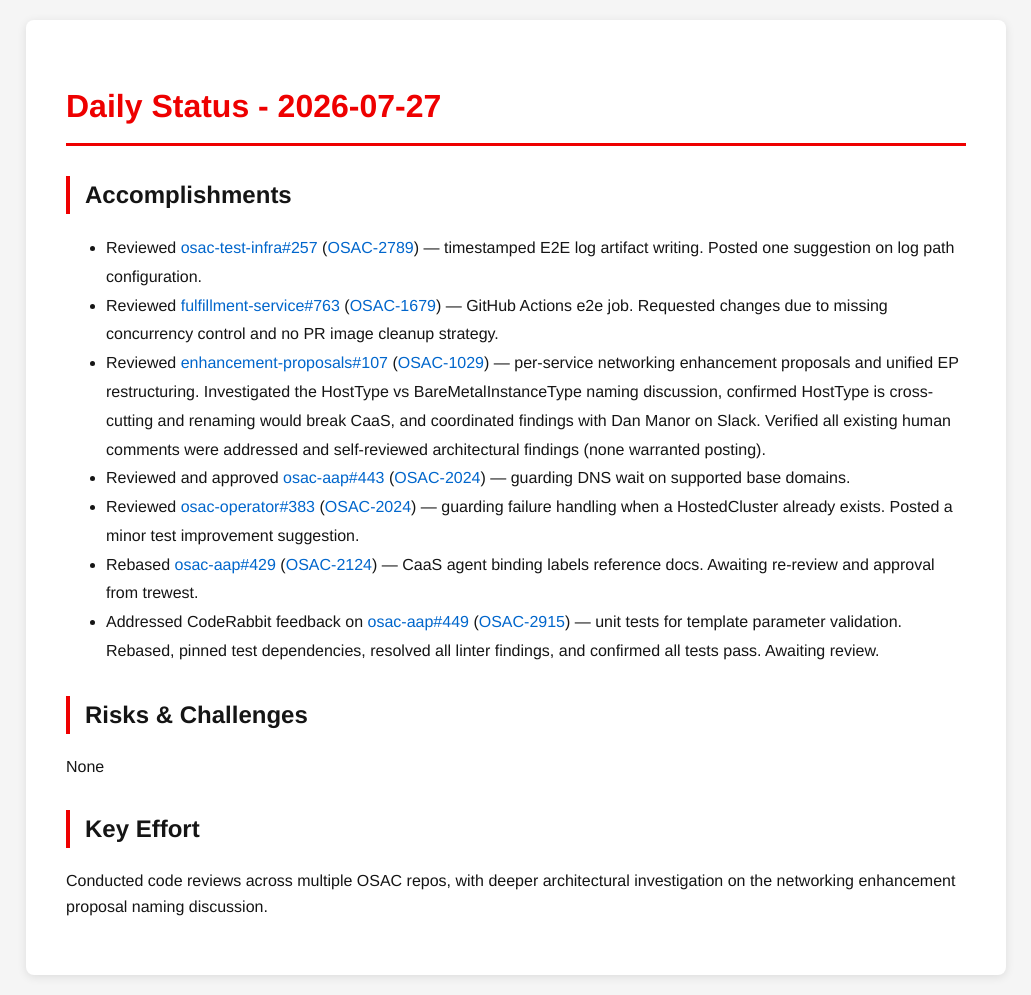
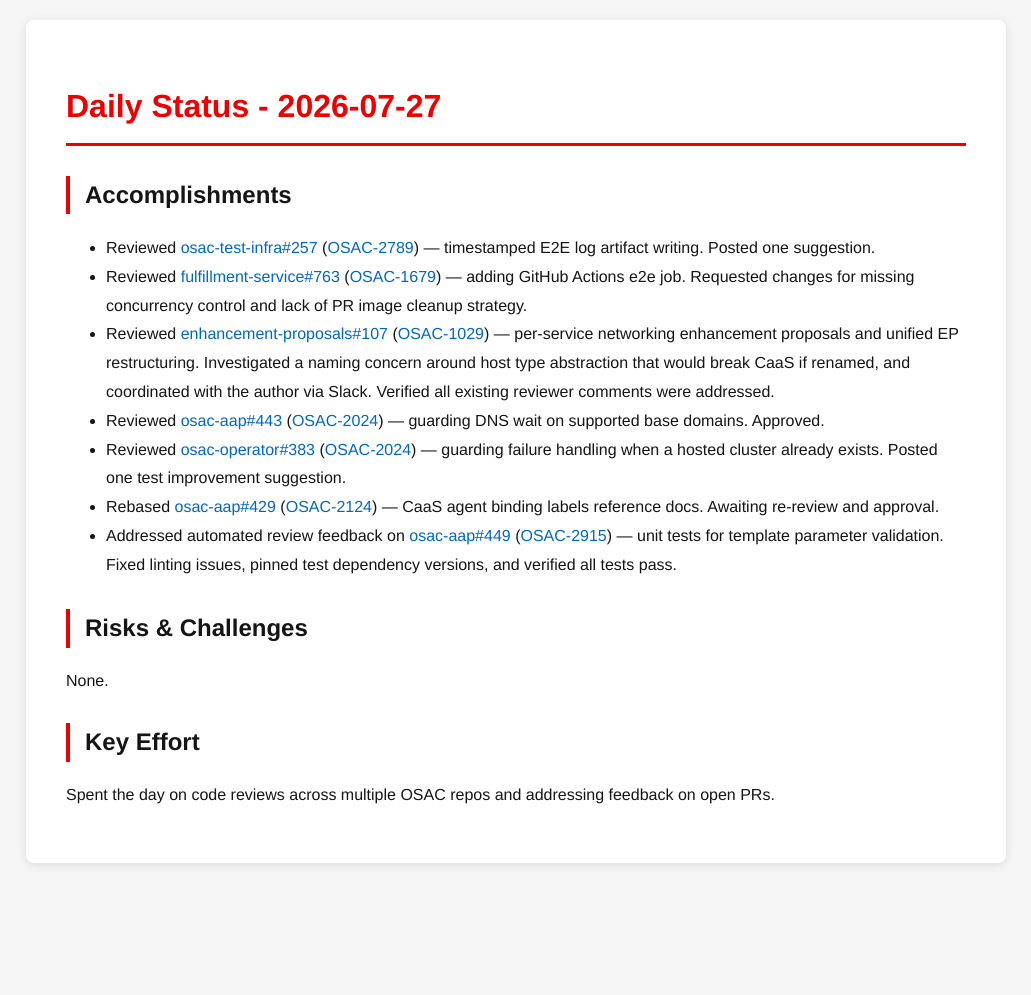
Before and after one commit to tzvatot/daily-status, a Jekyll site: the page built from 2026-07-27.md, in a window 1280 px wide. Shown: the whole page, without its empty margins (124-1155 px from the left). Built offline with Jekyll 4.4.1, drawn with Linux system fonts in a browser that asks for light colours; after the commit the page ends 900 px from its top, so only the background shows below that.

Commit message:
Daily status update - 2026-07-27

```diff
--- a/2026-07-27.md
+++ b/2026-07-27.md
@@ -7,16 +7,16 @@ date: 2026-07-27
 # Daily Status - 2026-07-27
 
 ## Accomplishments
-- Reviewed [osac-test-infra#257](https://github.com/osac-project/osac-test-infra/pull/257) ([OSAC-2789](https://redhat.atlassian.net/browse/OSAC-2789)) — timestamped E2E log artifact writing. Posted one suggestion on log path configuration.
-- Reviewed [fulfillment-service#763](https://github.com/osac-project/fulfillment-service/pull/763) ([OSAC-1679](https://redhat.atlassian.net/browse/OSAC-1679)) — GitHub Actions e2e job. Requested changes due to missing concurrency control and no PR image cleanup strategy.
-- Reviewed [enhancement-proposals#107](https://github.com/osac-project/enhancement-proposals/pull/107) ([OSAC-1029](https://redhat.atlassian.net/browse/OSAC-1029)) — per-service networking enhancement proposals and unified EP restructuring. Investigated the HostType vs BareMetalInstanceType naming discussion, confirmed HostType is cross-cutting and renaming would break CaaS, and coordinated findings with Dan Manor on Slack. Verified all existing human comments were addressed and self-reviewed architectural findings (none warranted posting).
-- Reviewed and approved [osac-aap#443](https://github.com/osac-project/osac-aap/pull/443) ([OSAC-2024](https://redhat.atlassian.net/browse/OSAC-2024)) — guarding DNS wait on supported base domains.
-- Reviewed [osac-operator#383](https://github.com/osac-project/osac-operator/pull/383) ([OSAC-2024](https://redhat.atlassian.net/browse/OSAC-2024)) — guarding failure handling when a HostedCluster already exists. Posted a minor test improvement suggestion.
-- Rebased [osac-aap#429](https://github.com/osac-project/osac-aap/pull/429) ([OSAC-2124](https://redhat.atlassian.net/browse/OSAC-2124)) — CaaS agent binding labels reference docs. Awaiting re-review and approval from trewest.
-- Addressed CodeRabbit feedback on [osac-aap#449](https://github.com/osac-project/osac-aap/pull/449) ([OSAC-2915](https://redhat.atlassian.net/browse/OSAC-2915)) — unit tests for template parameter validation. Rebased, pinned test dependencies, resolved all linter findings, and confirmed all tests pass. Awaiting review.
+- Reviewed [osac-test-infra#257](https://github.com/osac-project/osac-test-infra/pull/257) ([OSAC-2789](https://redhat.atlassian.net/browse/OSAC-2789)) — timestamped E2E log artifact writing. Posted one suggestion.
+- Reviewed [fulfillment-service#763](https://github.com/osac-project/fulfillment-service/pull/763) ([OSAC-1679](https://redhat.atlassian.net/browse/OSAC-1679)) — adding GitHub Actions e2e job. Requested changes for missing concurrency control and lack of PR image cleanup strategy.
+- Reviewed [enhancement-proposals#107](https://github.com/osac-project/enhancement-proposals/pull/107) ([OSAC-1029](https://redhat.atlassian.net/browse/OSAC-1029)) — per-service networking enhancement proposals and unified EP restructuring. Investigated a naming concern around host type abstraction that would break CaaS if renamed, and coordinated with the author via Slack. Verified all existing reviewer comments were addressed.
+- Reviewed [osac-aap#443](https://github.com/osac-project/osac-aap/pull/443) ([OSAC-2024](https://redhat.atlassian.net/browse/OSAC-2024)) — guarding DNS wait on supported base domains. Approved.
+- Reviewed [osac-operator#383](https://github.com/osac-project/osac-operator/pull/383) ([OSAC-2024](https://redhat.atlassian.net/browse/OSAC-2024)) — guarding failure handling when a hosted cluster already exists. Posted one test improvement suggestion.
+- Rebased [osac-aap#429](https://github.com/osac-project/osac-aap/pull/429) ([OSAC-2124](https://redhat.atlassian.net/browse/OSAC-2124)) — CaaS agent binding labels reference docs. Awaiting re-review and approval.
+- Addressed automated review feedback on [osac-aap#449](https://github.com/osac-project/osac-aap/pull/449) ([OSAC-2915](https://redhat.atlassian.net/browse/OSAC-2915)) — unit tests for template parameter validation. Fixed linting issues, pinned test dependency versions, and verified all tests pass.
 
 ## Risks & Challenges
-None
+None.
 
 ## Key Effort
-Conducted code reviews across multiple OSAC repos, with deeper architectural investigation on the networking enhancement proposal naming discussion.
+Spent the day on code reviews across multiple OSAC repos and addressing feedback on open PRs.
```
